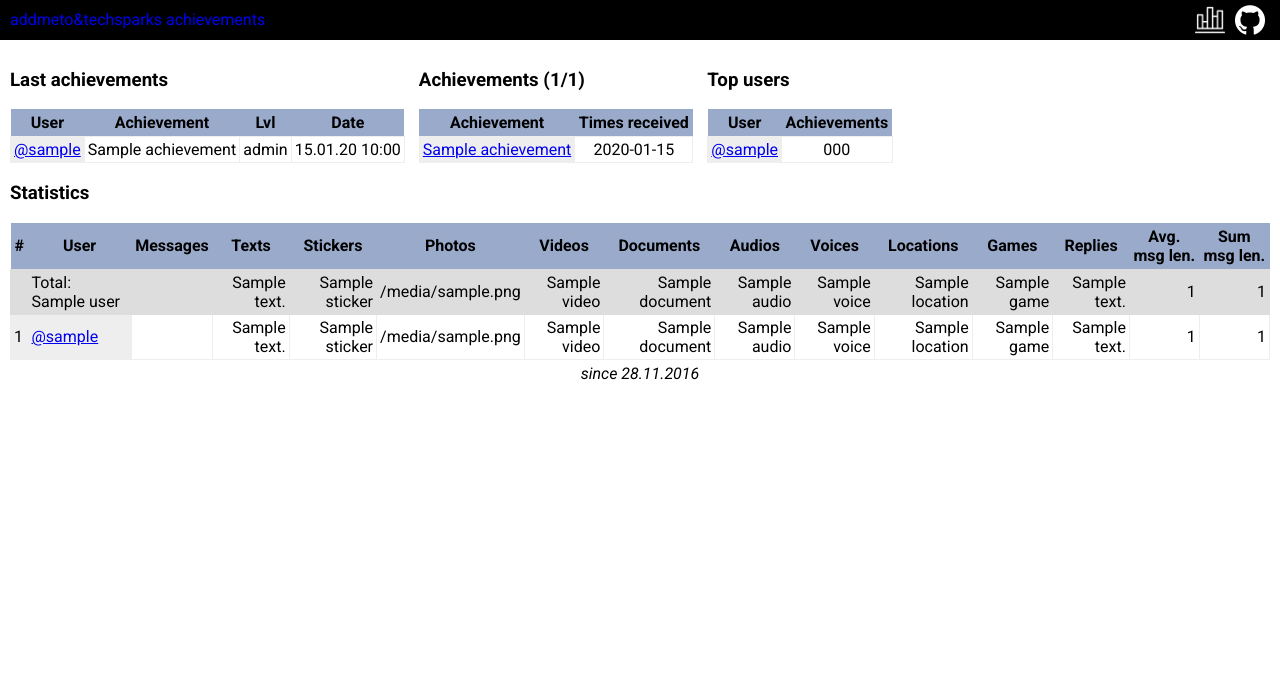
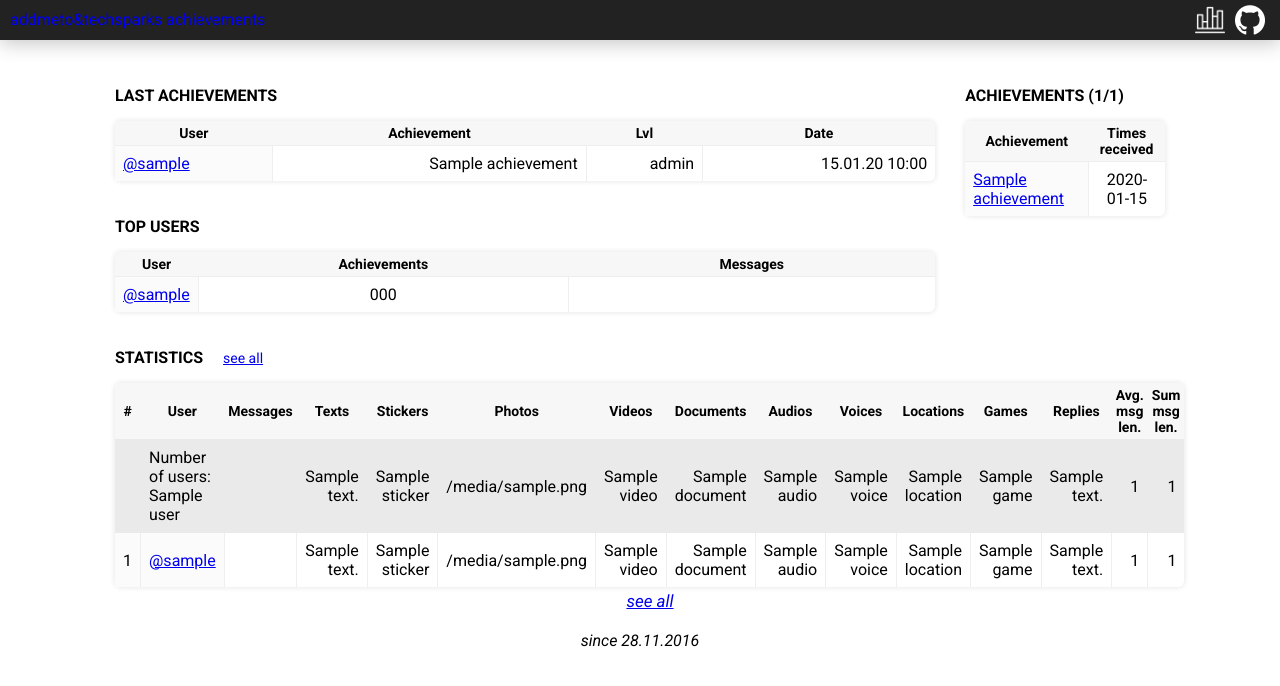
Before and after one commit to cherya/ChatAchievementsBot, a Python web app: template web/templates/homepage.html in a window 1280 px wide. Shown: the top 686 px of the page. Run offline with Jinja, Linux system fonts and the light colour scheme; the template is opened without the code that fills it: most values are stand-ins (such as "Sample title", 1, 10 or a date in 2020).

Commit message:
beautify web

```diff
--- a/web/static/achievement.css
+++ b/web/static/achievement.css
@@ -1,14 +1,19 @@
 .achievement {
-    background-color: #b1d8c9;
+    background: linear-gradient(135deg, #8ba3f8 0%, #9f78f8 100%);
     display: inline-block;
     padding: 10px;
     border-radius: 5px;
     text-align: center;
-    margin: 5px 3px;
+    margin: 10px;
     box-sizing: border-box;
     width: 350px;
+    transition: box-shadow 0.3s ease-in-out, transform 0.3s ease-in-out;
+    box-shadow: 0 0 15px 0 rgba(0, 0, 0, 0.15);
 }
-
+.achievement:hover {
+    box-shadow: 0 0 20px 0 rgba(0, 0, 0, 0.5);
+    transform: translateY(-1px);
+}
 .achievement .achievement-image {
     height: 60px;
     width: 300px;
@@ -40,7 +45,7 @@
 }
 
 .achievement .achievement-date{
-    padding: 5px 0;
+    padding: 5px 0 10px 0;
 }
 
 .achievement-level-0 {
@@ -50,16 +55,20 @@
 .achievement-progress{
     height: 20px;
     position: relative;
-    border: 1px solid dimgrey;
     border-radius: 3px;
     margin: 0 20px;
     text-align: center;
+    box-shadow: 0 0 3px 2px rgba(0, 0, 0, 0.15);
+}
+.percent {
+    padding-top: 1px;
 }
 
 .percent-indicator {
     display: inline-block;
     height: 100%;
-    background: rgba(0, 0, 0, 0.2);
+    background: rgba(0, 0, 0, 0.3);
     position: absolute;
     left: 0;
+    border-radius: 3px;
 }
--- a/web/static/main.css
+++ b/web/static/main.css
@@ -5,15 +5,16 @@ html, body{
     width: 100%;
 }
 
-header{
+header {
     height: 40px;
     width: 100%;
     box-sizing: border-box;
-    background-color: black;
+    background-color: #222222;
     color: white;
     line-height: 40px;
     padding: 0 10px;
     position: relative;
+    box-shadow: 0 3px 20px 0 #c5c3c3;
 }
 
 .chanel{
@@ -25,43 +26,92 @@ header{
 }
 
 .main-content{
-    margin: 10px;
     overflow: auto;
+    max-width: 1100px;
+    width: 100%;
+    margin: 0 auto;
+    padding: 10px 25px;
+    box-sizing: border-box;
 }
 
-.table{
+h3 {
+    text-transform: uppercase;
+    font-size: 16px;
+    padding-top: 20px;
+}
+
+.column-wrapper {
+    display:  flex;
+    width:  100%;
+}
+
+.left-column {
+    display:  flex;
+    flex-direction: column;
+    width:  100%;
+}
+
+.right-column {
+    padding-left: 20px;
+}
+
+.table {
     border-collapse: collapse;
+    border-radius: 6px;
+    border-style: hidden;
+    box-shadow: 0 0 5px 1px #eaeaea;
 }
 
 .table th {
-    background-color: #9aaacb;
+    background-color: #F7F7F7;
     padding: 4px;
+    font-size: 14px;
 }
 
 .table td {
     border: 1px solid #eeeeee;
-    padding: 3px;
+    padding: 8px;
     text-align: right;
+    font-size: 16px;
+}
+
+.table th:first-child {
+    border-top-left-radius: 6px;
+}
+.table th:last-child {
+    border-top-right-radius: 6px;
 }
 
 .table tr:hover td{
-    background-color: #eeeefe;
+    background-color: #f6f6f6;
+}
+
+.table tr:hover {
+    box-shadow: 0 0 2px 0 #eaeaea;
 }
 
 .table td:first-child, .all-users td:nth-child(2){
-    background-color: #eeeeee;
+    background-color: #fbfbfb;
     text-align: left;
+    max-width: 135px;
+    overflow: hidden;
+    text-overflow: ellipsis;
 }
 
-.last-achievements{
+.last-achievements {
     display: inline-block;
     vertical-align: top;
+    width: 100%;
 }
+.last-achievements table {
+    width: 100%;
+}
+
 
 .all-achievements{
     display: inline-block;
     vertical-align: top;
-    padding: 0 0 0 10px;
+    padding: 0 0 0 30px;
 }
 
 .all-achievements .table tr td:last-child{
@@ -70,20 +120,24 @@ header{
 
 .top-users {
     display: inline-block;
-    padding: 0 0 0 10px;
+    width:  100%;
+}
+.top-users table {
+    width: 100%;
 }
 
-.top-users .table tr td:last-child{
+.top-users .table tr td:last-child, .top-users .table tr td:nth-child(2) {
     text-align: center;
+    width: 50%;
 }
 
 .counters {
     display: inline-block;
 }
 
-.counters .table tr:first-child td{
-    background-color: #dddddd;
-    border-color: #dddddd;
+.counters .table tr:first-child td {
+    background-color: #eaeaea;
+    border-color: #eaeaea;
 }
 
 .since {
@@ -100,6 +154,33 @@ header{
 
 .page {
     width: 100%;
+}
+
+.center-wrapper {
+    display: flex;
+    flex-direction: column;
+    align-items: center;
+}
+
+.stat-title {
+    display: inline-block;
+}
+
+.stat-link {
+    padding-left: 20px;
+    font-size: 14px;
+}
+
+.footer {
+    display: flex;
+    flex-direction: column;
+    align-items: center;
+}
+
+.footer a {
+    width: 100%;
+    margin-bottom: 20px;
+    font-size: 17px;
 }
 
 @media screen and (max-width: 800px) {
@@ -149,4 +230,13 @@ header{
     .achievement {
         font-size: 1.4em;
     }
+    .percent {
+        font-size: 17px;
+    }
+    .column-wrapper {
+        flex-direction: column;
+    }
+    .right-column {
+        padding-left: 0;
+    }
 }
--- a/web/templates/achievement_detail.html
+++ b/web/templates/achievement_detail.html
@@ -2,6 +2,7 @@
 {% block extrahead %}
 {% endblock %}
 {% block content %}
+    <div class="center-wrapper">
         <h1>{{ achievement.name }}</h1>
         <table class="table">
             <thead>
@@ -21,4 +22,5 @@
                 </tr>
             {% endfor %}
         </table>
+    </div>
 {% endblock %}
--- a/web/templates/counters.html
+++ b/web/templates/counters.html
@@ -18,7 +18,7 @@
     </thead>
     <tr>
         <td></td>
-        <td>Total: {{ total.user }}</td>
+        <td>Number of users: {{ total.user }}</td>
         <td>{{ total.messages }}</td>
         <td>{{ total.text }}</td>
         <td>{{ total.sticker }}</td>
--- a/web/templates/homepage.html
+++ b/web/templates/homepage.html
@@ -3,11 +3,35 @@
     <link rel=stylesheet type=text/css href="{{ url_for('static', filename='achievement.css') }}">
 {% endblock %}
 {% block content%}
+    <div class="column-wrapper">
+        <div class="left-column">
             <div class="last-achievements">
                 <h3>Last achievements</h3>
                 {% include "achievements.html" %}
             </div>
-    <div class="all-achievements">
+            <div class="top-users">
+                <h3>Top users</h3>
+                <table class="table">
+                    <thead>
+                        <th>User</th>
+                        <th>Achievements</th>
+                        <th>Messages</th>
+                    </thead>
+                    {% for user in top_users %}
+                        <tr>
+                            <td>
+                               {% with user=user.user %}
+                                    {%  include 'user_link.html' %}
+                                {%  endwith %}
+                            </td>
+                            <td>{{user.number_of_achievements}}</td>
+                            <td>{{user.counters.messages}}</td>
+                        </tr>
+                    {% endfor %}
+                </table>
+            </div>
+        </div>
+        <div class="all-achievements right-column">
             <h3>Achievements ({{ received_achievements|length }}/{{ achievements_count }})</h3>
             <table class="table">
                 <thead>
@@ -26,30 +50,16 @@
                 {% endfor %}
             </table>
         </div>
-    <div class="top-users">
-        <h3>Top users</h3>
-        <table class="table">
-            <thead>
-                <th>User</th>
-                <th>Achievements</th>
-            </thead>
-            {% for user in top_users %}
-                <tr>
-                    <td>
-                       {% with user=user.user %}
-                            {%  include 'user_link.html' %}
-                        {%  endwith %}
-                    </td>
-                    <td>{{user.number_of_achievements}}</td>
-                </tr>
-            {% endfor %}
-        </table>
     </div>
-    <h3>Statistics</h3>
+
+    <h3 class="stat-title">Statistics</h3><a href="/counters/" class="stat-link">see all</a>
     <div class="counters">
         {% include "counters.html" %}
     </div>
     <div class="since">
-        since 28.11.2016
+        <div class="footer">
+            <a href="/counters/" class="stat-link">see all</a>
+            <span>since 28.11.2016</span>
+        </div>
     </div>
 {% endblock%}
```
Also changed, not shown: requirements.txt (+4 -4 lines), web/server.py (+19 -5 lines), web/static/userpage.css (+25 -14 lines), web/templates/counters_page.html (added, +13 -0 lines), web/templates/user_detail.html (+13 -7 lines). Lines whose indentation alone changed are shown as unchanged.
